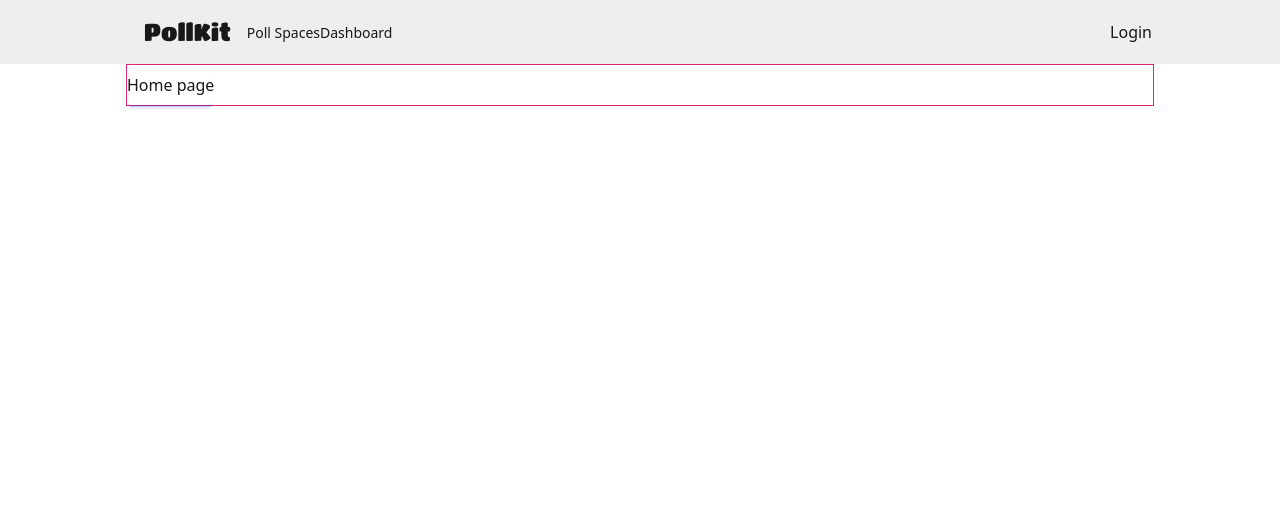
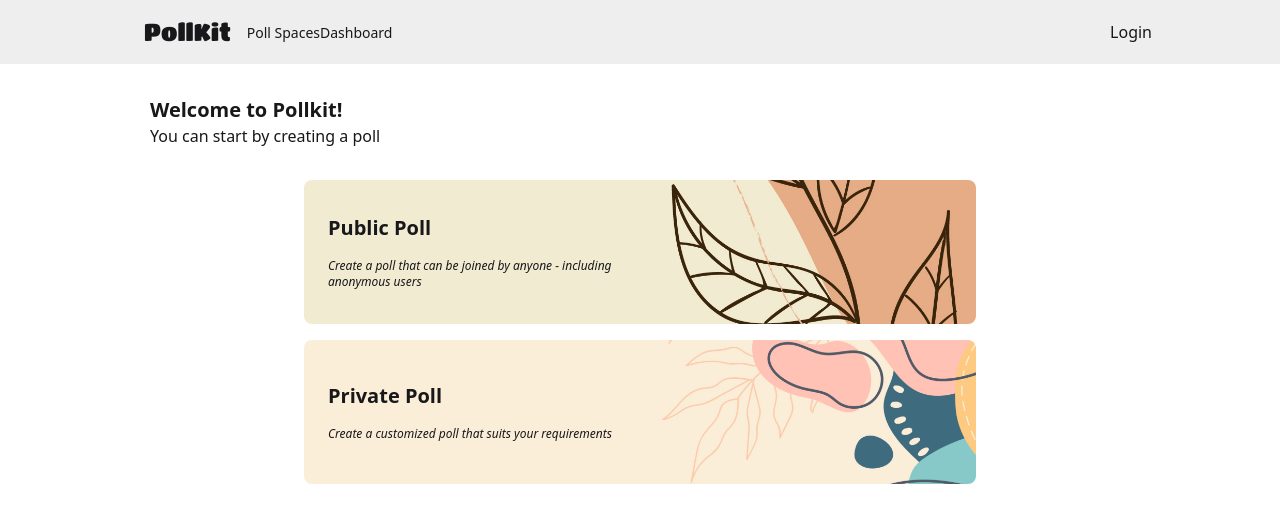
Before and after one commit to TranPhat-28/pollkit-client, a Next.js app: page / in a window 1280 px wide. Shown: the top 522 px of the page. Built offline with nearby package versions, Linux system fonts and the light colour scheme.

Commit message:
feat: Implement UI for Home page

```diff
--- a/src/app/globals.css
+++ b/src/app/globals.css
@@ -32,3 +32,13 @@ body {
     font-style: normal;
     font-size: 1.5rem;
 }
+
+.bg-public-poll-card {
+    background-image: url("/abstract_bg_a.png");
+    background-size: cover;
+}
+
+.bg-private-poll-card {
+    background-image: url("/abstract_bg_b.png");
+    background-size: cover;
+}
--- a/src/app/page.tsx
+++ b/src/app/page.tsx
@@ -1,7 +1,21 @@
+'use client';
+import CreatePrivatePollCard from "@/components/CreatePrivatePollCard";
+import CreatePublicPollCard from "@/components/CreatePublicPollCard";
+import LockedCreatePrivatePollCard from "@/components/LockedCreatePrivatePollCard";
+import { useState } from "react";
+
 export default function Home() {
+  const [isAuthed, setIsAuthed] = useState<boolean>(true);
+
   return (
-    <div className="h-full w-full border border-pink-600">
-      <button className="btn btn-primary">Home page</button>
+    <div className="h-full w-full p-4 md:p-5 lg:p-6">
+      <h1 className="font-bold text-xl mt-2">Welcome to Pollkit!</h1>
+      <p>You can start by creating a poll</p>
+      <div className="w-full max-w-2xl mx-auto mt-8 flex flex-col gap-4">
+        <CreatePublicPollCard />
+        { isAuthed && <CreatePrivatePollCard /> }
+        { !isAuthed && <LockedCreatePrivatePollCard /> }
+      </div>
     </div>
   );
 }
--- /dev/null
+++ b/src/components/CreatePrivatePollCard.tsx
@@ -0,0 +1,10 @@
+const CreatePrivatePollCard = () => {
+    return(
+        <div className="w-full h-36 rounded-lg hover:brightness-90 duration-75 cursor-pointer flex flex-col justify-center bg-private-poll-card p-6">
+            <h1 className="font-bold text-xl mb-4">Private Poll</h1>
+            <p className="w-1/2 text-xs italic">Create a customized poll that suits your requirements</p>
+        </div>
+    )
+}
+
+export default CreatePrivatePollCard;
--- /dev/null
+++ b/src/components/CreatePublicPollCard.tsx
@@ -0,0 +1,10 @@
+const CreatePublicPollCard = () => {
+    return(
+        <div className="w-full h-36 rounded-lg hover:brightness-90 duration-75 cursor-pointer p-6 flex flex-col justify-center bg-public-poll-card">
+            <h1 className="font-bold text-xl mb-4">Public Poll</h1>
+            <p className="w-1/2 text-xs italic">Create a poll that can be joined by anyone - including anonymous users</p>
+        </div>
+    )
+}
+
+export default CreatePublicPollCard;
--- /dev/null
+++ b/src/components/LockedCreatePrivatePollCard.tsx
@@ -0,0 +1,14 @@
+import { FaLock } from "react-icons/fa6";
+
+const LockedCreatePrivatePollCard = () => {
+    return (
+        <div className="w-full h-36 rounded-lg cursor-pointer bg-gray-700 p-6 flex items-center justify-center">
+            <div className="flex items-center justify-center gap-2">
+                <FaLock />
+                <h1 className="font-bold">Login to create Private Poll</h1>
+            </div>
+        </div>
+    )
+}
+
+export default LockedCreatePrivatePollCard;
```
Also changed, not shown: public/abstract_bg_a.png (added), public/abstract_bg_b.png (added).
